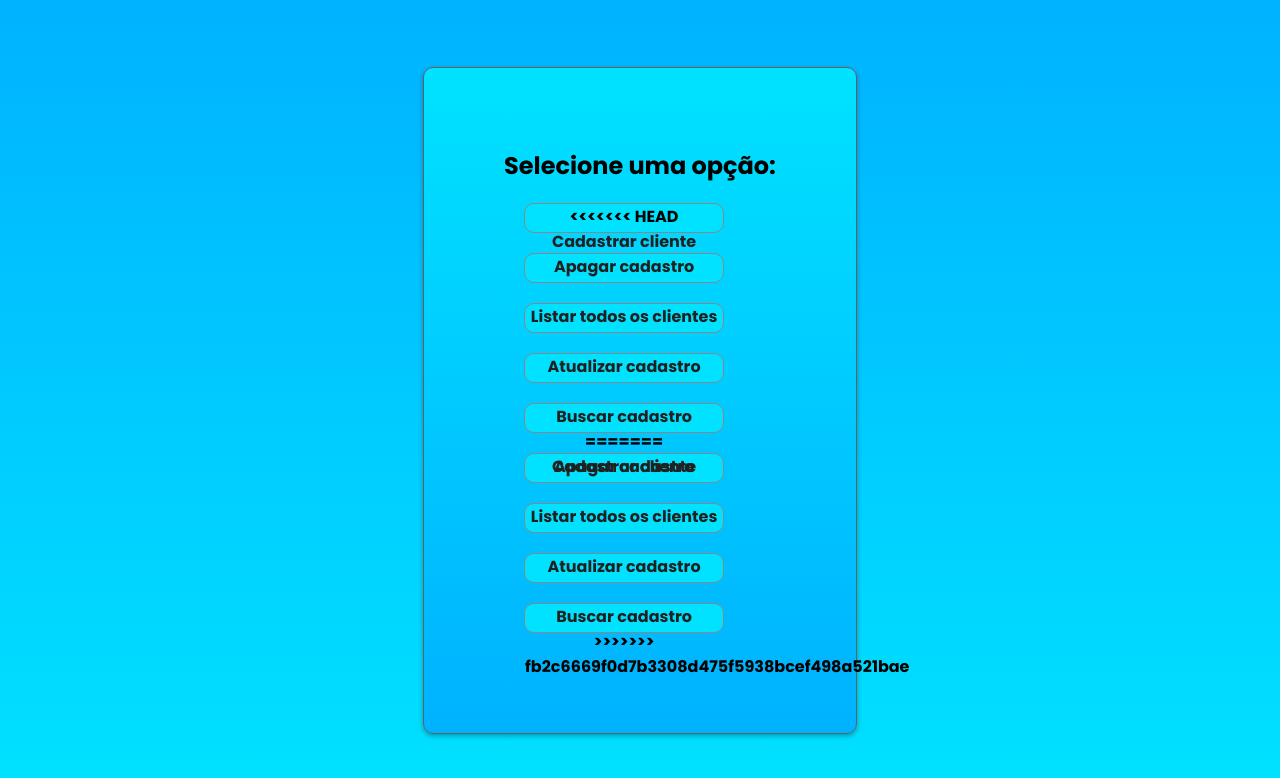
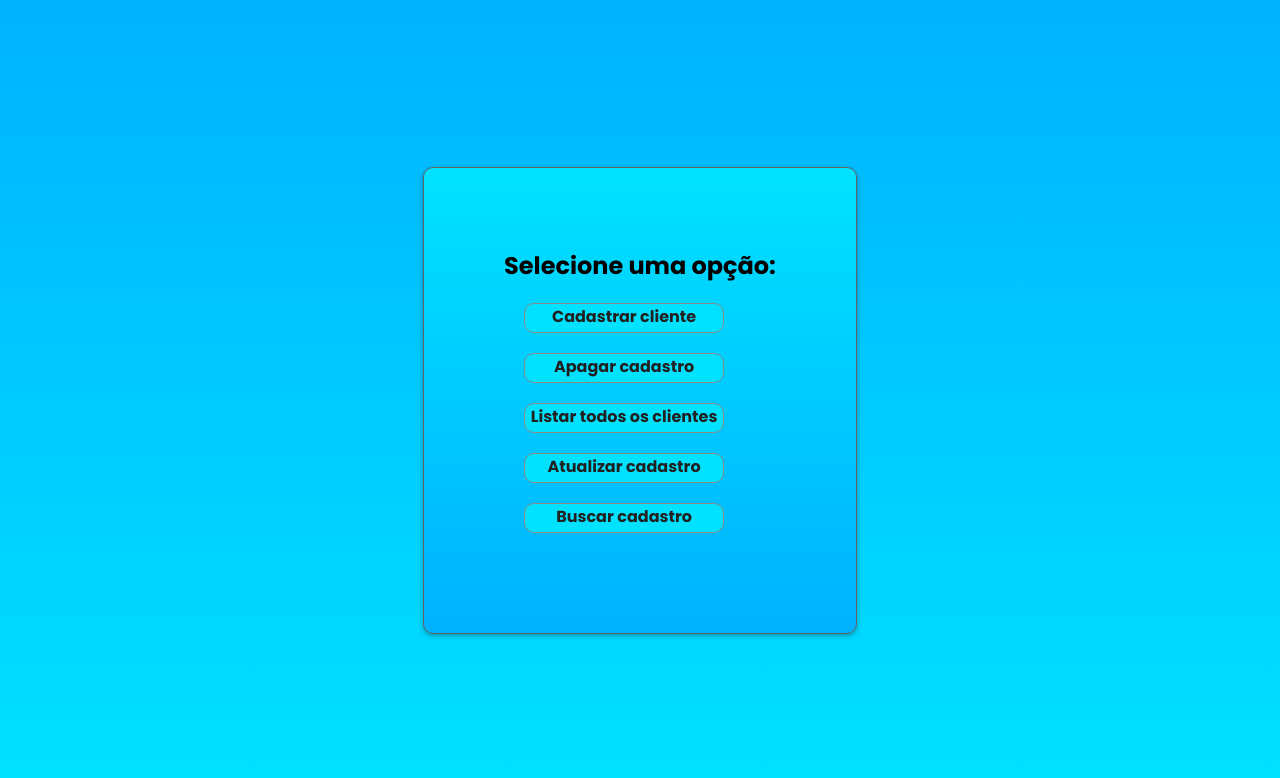
Before and after one commit to AndreiaJSilva/Projeto-Computacao-em-Nuvem, a website: page frontend/index/index.html in a window 1280 px wide. Drawn offline with Linux system fonts and the light colour scheme.

Commit message:
Atualizando

```diff
--- a/frontend/index/index.html
+++ b/frontend/index/index.html
@@ -19,7 +19,6 @@
         <h2>Selecione uma opção:</h2>
         <ul>
             <div class="op_item">
-<<<<<<< HEAD
                 <li><a href="/cadastrar/cadastrar.html">Cadastrar cliente</a></li>
             </div>
             <div class="op_item">
@@ -33,21 +32,6 @@
             </div>
             <div class="op_item">
                 <li><a href="/buscarCliente/buscarCliente.html">Buscar cadastro</a></li>
-=======
-                <li><a href="/frontend/cadastrar/cadastrar.html">Cadastrar cliente</a></li>
-            </div>
-            <div class="op_item">
-                <li><a href="/frontend/apagar/apagar.html">Apagar cadastro</a></li>
-            </div>
-            <div class="op_item">
-                <li><a href="/frontend/listarClientes/listarClientes.html">Listar todos os clientes</a></li>
-            </div>
-            <div class="op_item">
-                <li><a href="/frontend/atualizar/atualizar.html">Atualizar cadastro</a></li>
-            </div>
-            <div class="op_item">
-                <li><a href="/frontend/buscarCliente/buscarCliente.html">Buscar cadastro</a></li>
->>>>>>> fb2c6669f0d7b3308d475f5938bcef498a521bae
             </div>
 
         </ul>
```
Also changed, not shown: frontend/cadastrar/cadastrar.html (+0 -4 lines).
